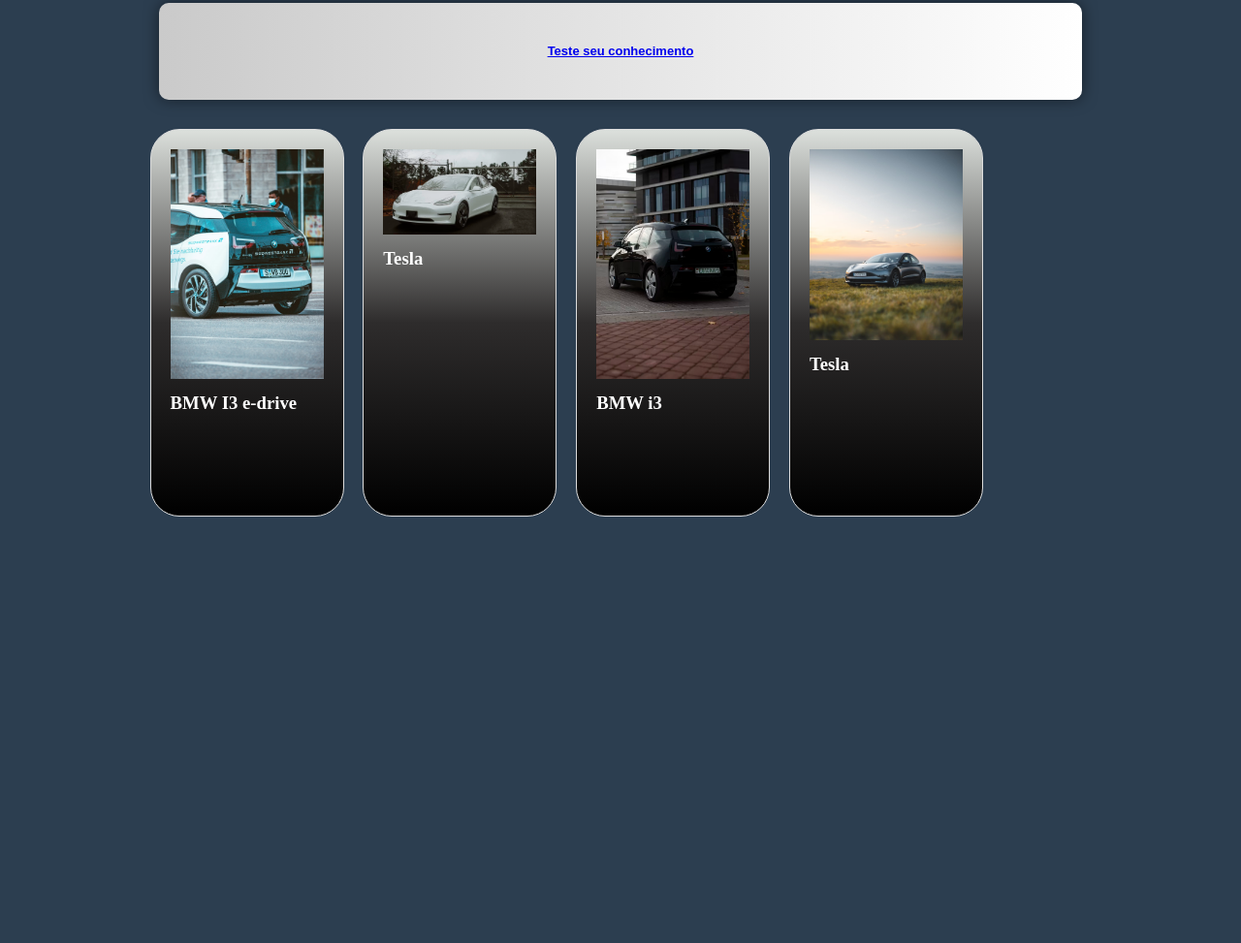
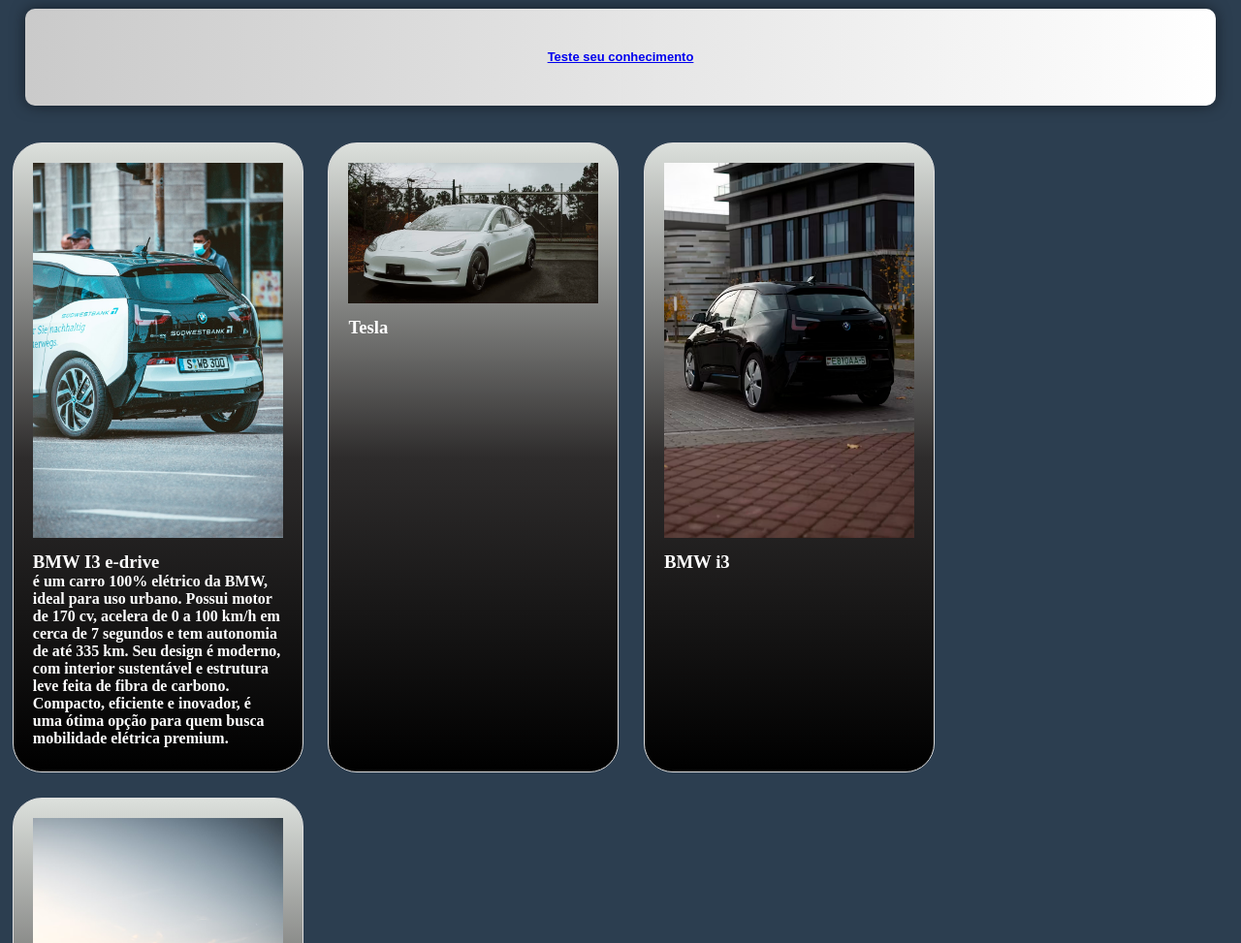
Before and after one commit to CP-lojas/projetoCarro, a plain HTML site: page src/pages/carros.html in a window 1280 px wide. Shown: the part 127-1100 px from the top of the page at 97% size. Before the commit the page ends 800 px from the top, so only its background shows below. Drawn offline with Linux system fonts and the light colour scheme.

Commit message:
adicionando descricao bmw e-driver

```diff
--- a/src/css/style.css
+++ b/src/css/style.css
@@ -87,8 +87,8 @@ main{
 }
 
 .produto{
-    width: 200px;
-    height: 400px;
+    width: 300px;
+    height: 650px;
     margin: 1%;
     padding: 20px;
     border: 1px solid #ddd;
--- a/src/pages/carros.html
+++ b/src/pages/carros.html
@@ -31,6 +31,7 @@
             <article class="produto">
                 <img src="../assets/bmweletrico.jpeg" alt="" />
                 <h3>BMW I3 e-drive</h3>
+                <h4>é um carro 100% elétrico da BMW, ideal para uso urbano. Possui motor de 170 cv, acelera de 0 a 100 km/h em cerca de 7 segundos e tem autonomia de até 335 km. Seu design é moderno, com interior sustentável e estrutura leve feita de fibra de carbono. Compacto, eficiente e inovador, é uma ótima opção para quem busca mobilidade elétrica premium.</h4>
             </article>
 
             <article class="produto">
```
